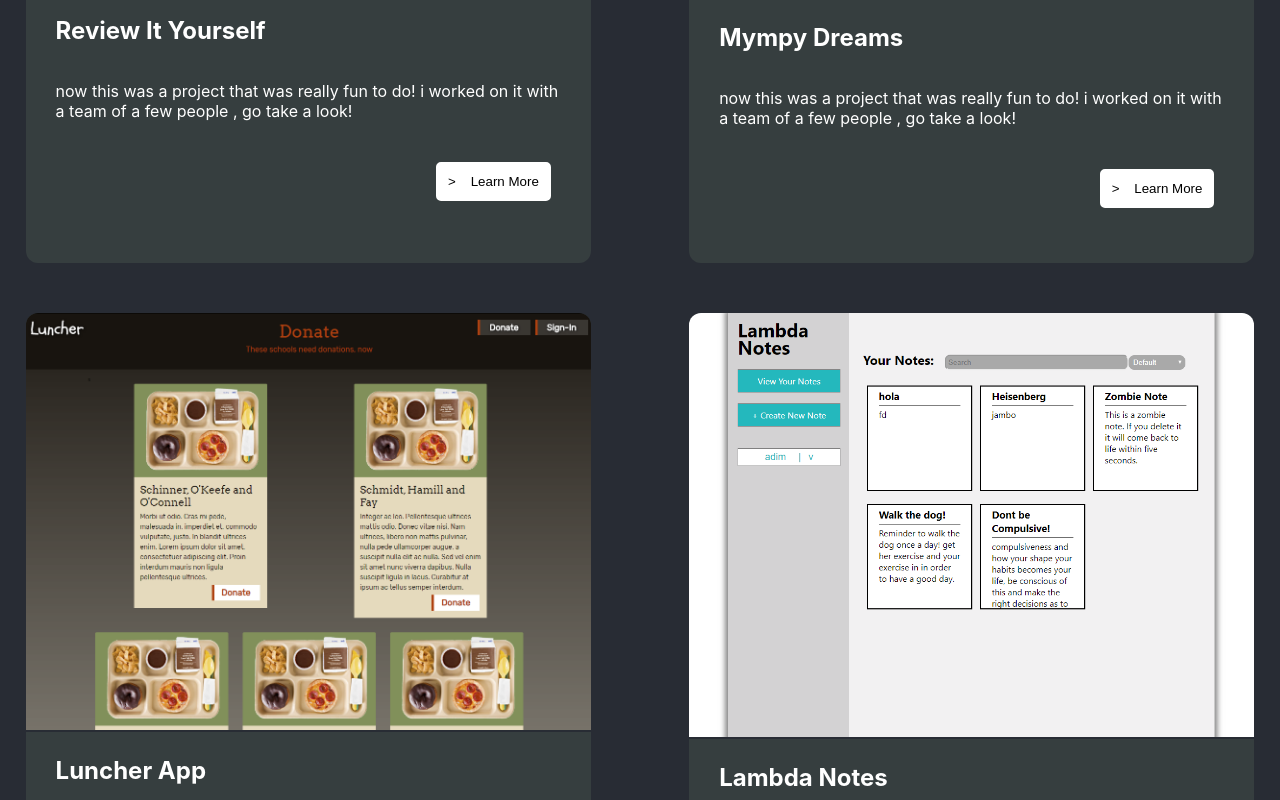
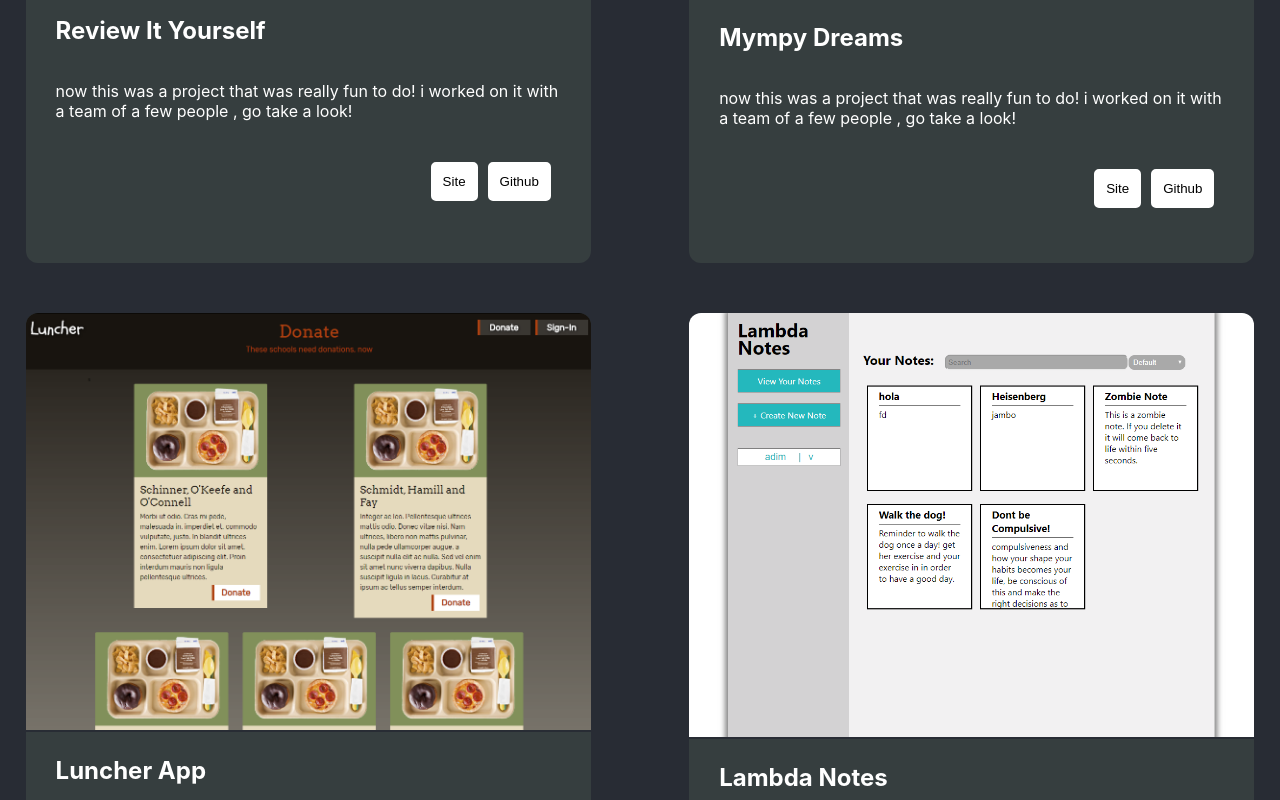
Before and after one commit to NickStrick/My-Portfolio, a React (Create React App) app in the folder portfolio/: page / in a window 1280 px wide. Shown: the part 1080-1880 px from the top of the page. Built offline with nearby package versions, Linux system fonts and the light colour scheme.

Commit message:
added site button to project component

```diff
--- a/portfolio/src/components/Project List/Project.js
+++ b/portfolio/src/components/Project List/Project.js
@@ -13,7 +13,10 @@ const Project = (props) => {
             <div className="info">
                 <h2 className='title'>{name}</h2>
                 <p aria-label={'project-description'}>{description}</p>
-                <button target="_blank" onClick={() => window.open(link)}>> &nbsp; &nbsp;Learn More</button>
+                <div className='project-links'>
+                    <button target="_blank" onClick={() => window.open(link)}>Github</button>
+                    {props.project.deployed && <button target="_blank" onClick={() => window.open(props.project.deployed)}>Site</button>}</div>
+
             </div>
 
         </div>
```
